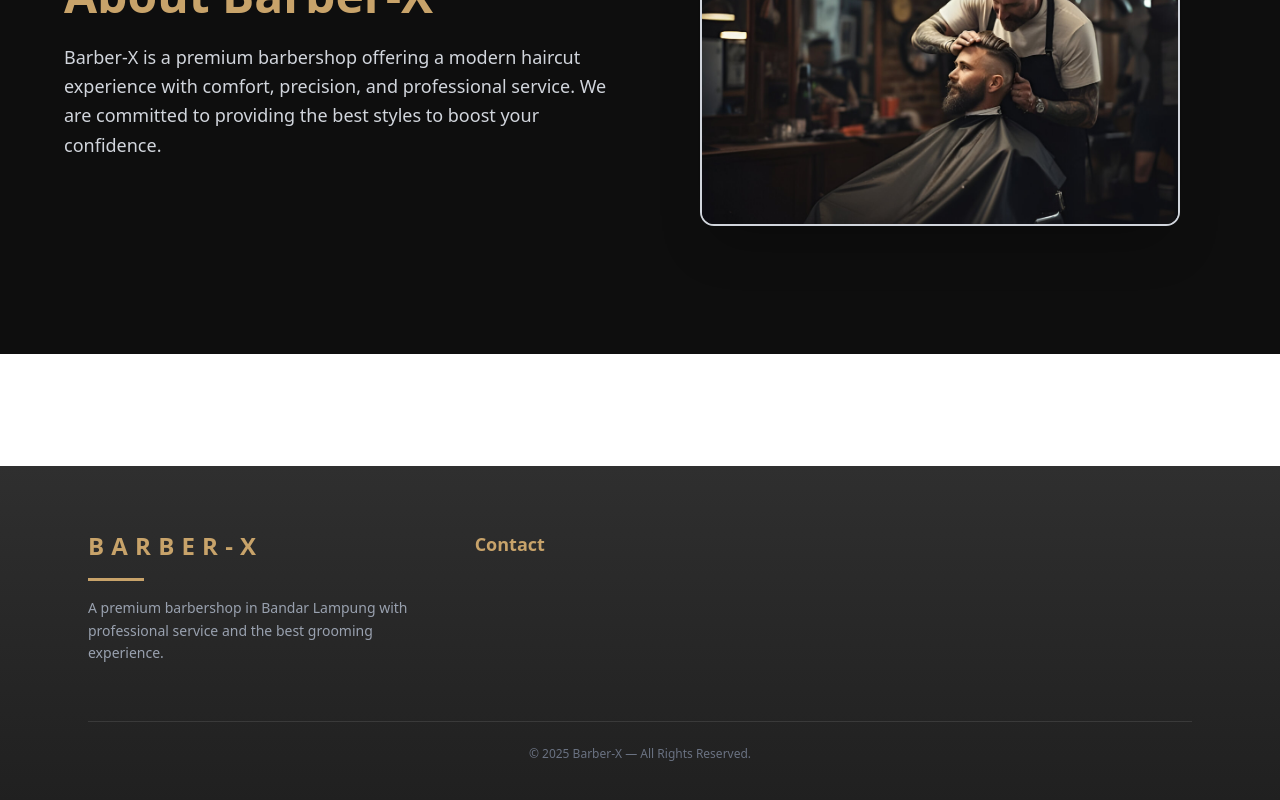
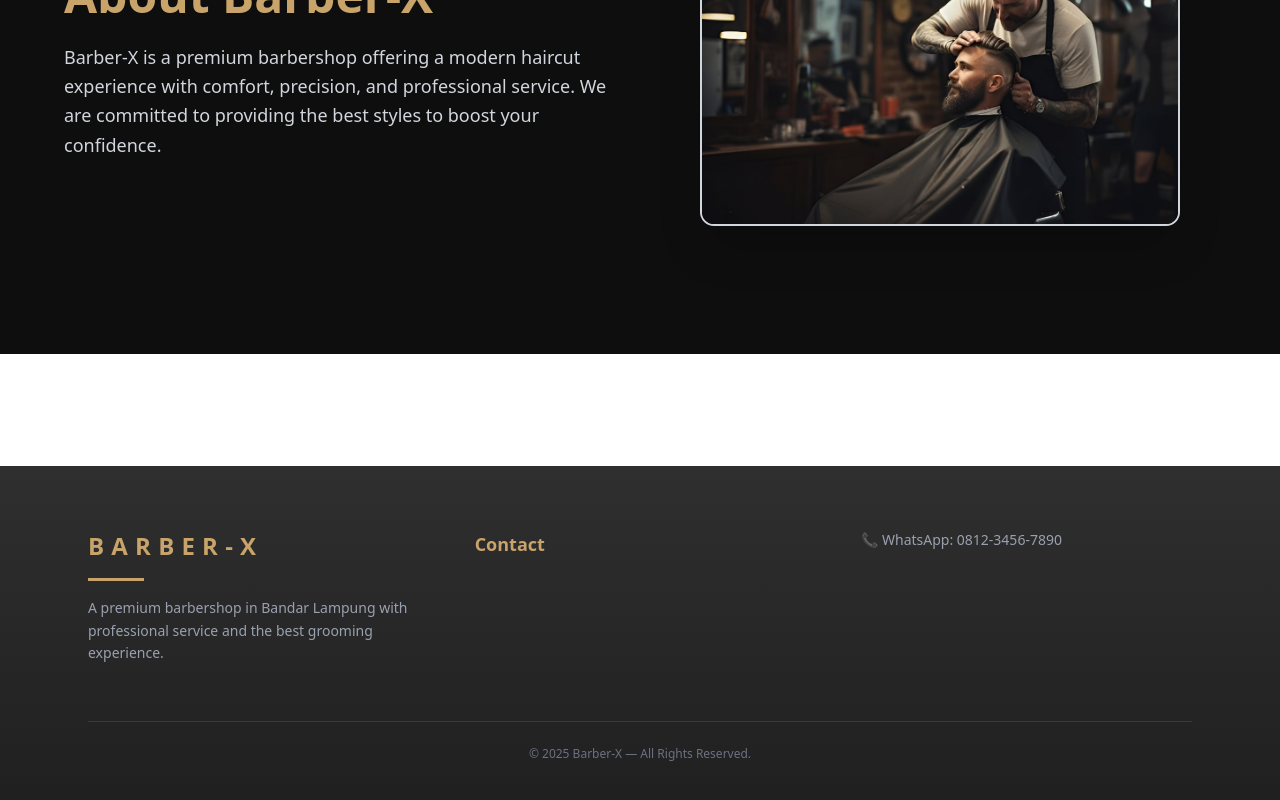
Before and after one commit to NaswaNovellia-23312014/Barber-x, a Next.js app in the folder web/: page / in a window 1280 px wide. Shown: the part 1008-1808 px from the top of the page. Built offline with nearby package versions, Linux system fonts and the light colour scheme.

Commit message:
ubah kontak wa di footer dan tambah icon wa

```diff
--- a/web/src/components/footer/Footer.tsx
+++ b/web/src/components/footer/Footer.tsx
@@ -22,6 +22,11 @@ export default function Footer() {
         <div>
           <h3 className="font-semibold text-lg mb-4 text-[#C8A36A]">Contact</h3>
         </div>
+
+        <div className="space-y-3 text-sm text-gray-400">
+            <p>📞 WhatsApp: 0812-3456-7890</p>
+          </div>
+
       </div>
 
       {/* DIVIDER */}
```
